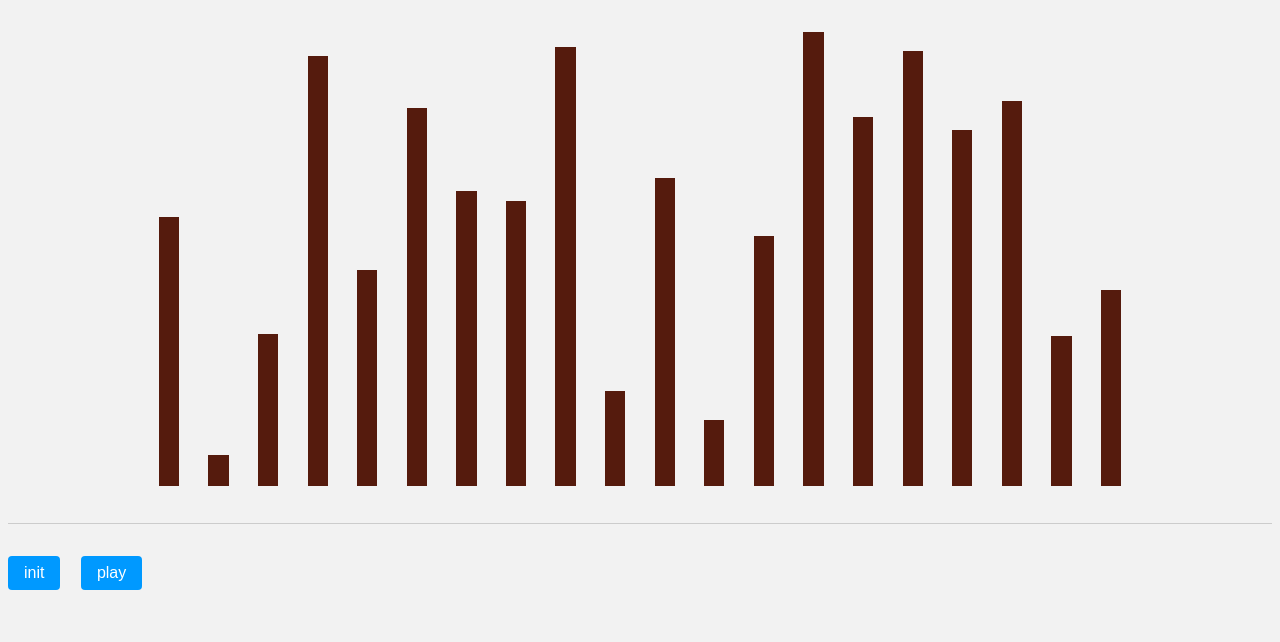
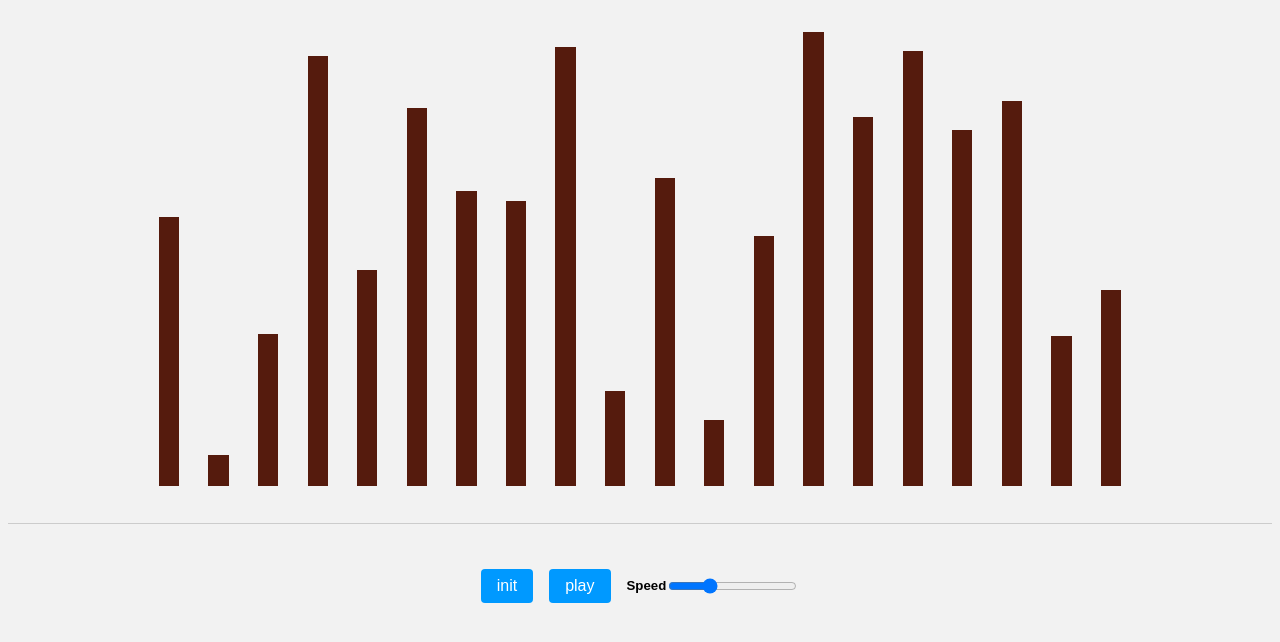
Before and after one commit to AvikNayak22/Sorting-Visualizer-V1, a plain HTML site: page index.html in a window 1280 px wide. Shown: the part 108-750 px from the top of the page. Drawn offline with Linux system fonts and the light colour scheme.

Commit message:
Update index.html

```diff
--- a/index.html
+++ b/index.html
@@ -11,9 +11,11 @@
     <h1>sorting visualizer</h1>
     <div id="container"></div>
     <hr />
-    <div>
+    <div style="display:flex; align-items:center; justify-content:center">
       <button onClick="init()">init</button>
       <button onClick="play()">play</button>
+       <h5>Speed</h5>
+  <input type="range" min="1" max="1000" value="300" id="speed-range">
     </div>
     <script src="script.js"></script>
   </body>
```
